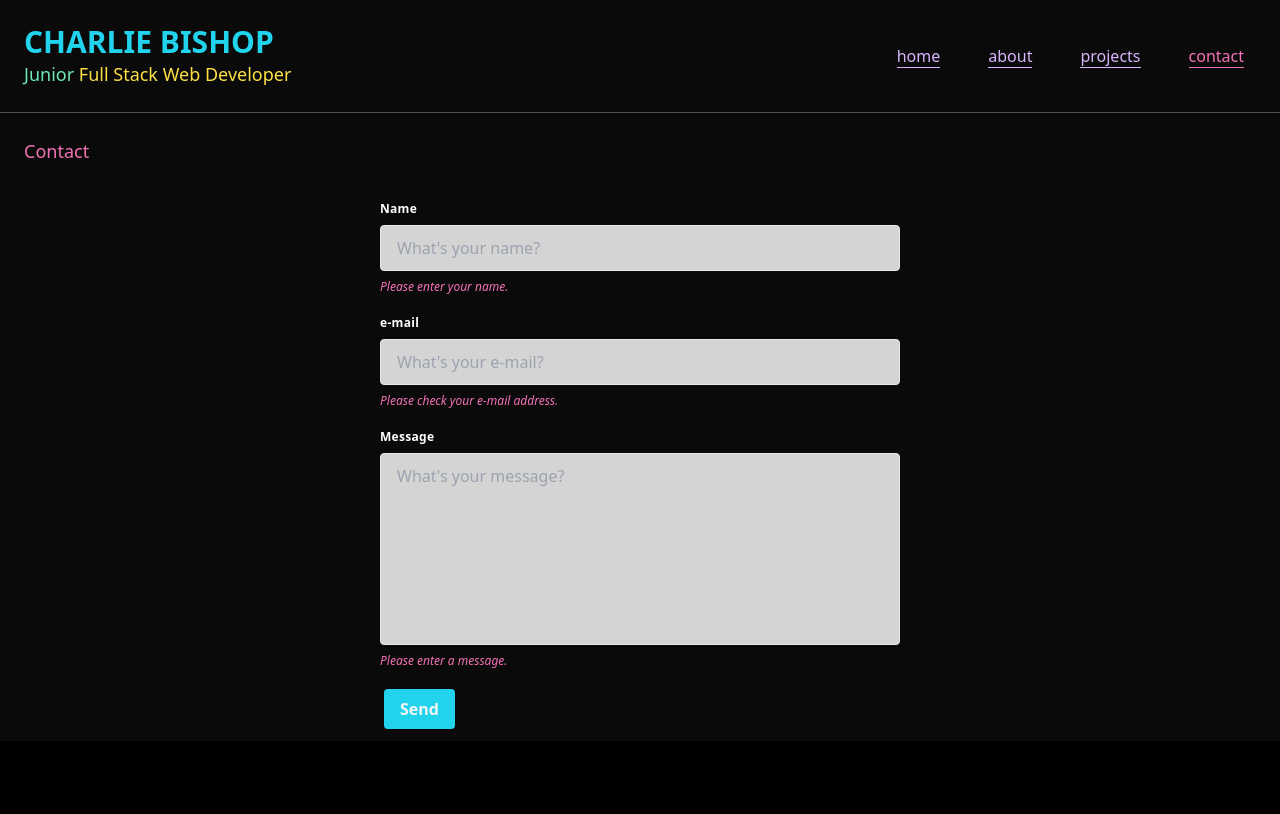
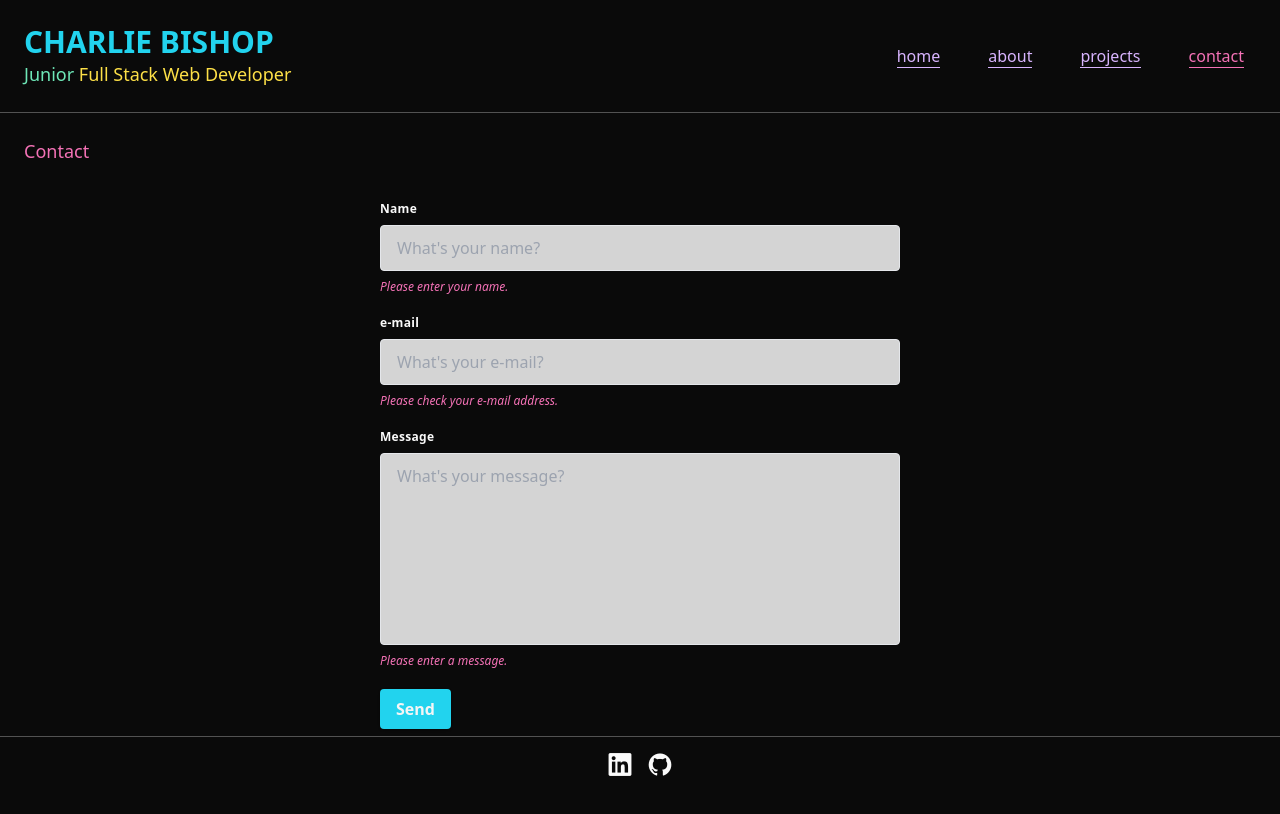
Before and after one commit to charlieBdev/portfolio, a Next.js app: page /contact in a window 1280 px wide. Shown: the top 814 px of the page. Built offline with nearby package versions, Linux system fonts and the light colour scheme.

Commit message:
started form validation

```diff
--- a/package.json
+++ b/package.json
@@ -20,6 +20,7 @@
     "postcss": "8.4.28",
     "react": "18.2.0",
     "react-dom": "18.2.0",
+    "react-hook-form": "^7.45.4",
     "tailwindcss": "3.3.3",
     "typescript": "5.1.6"
   }
--- a/src/app/Components/Footer.tsx
+++ b/src/app/Components/Footer.tsx
@@ -1,43 +1,12 @@
+import Link from "next/link";
+
 export default function Footer() {
     return (
-        <footer className="flex justify-center p-4 sticky bottom-auto text-xl bg-neutral-800">
-            <div className="flex space-x-1">
-                {/* <p>frontend</p> */}
-                    <i className="devicon-html5-plain colored"></i>
-                    {/* <p>HTML</p> */}
-                    <i className="devicon-css3-plain colored"></i>
-                    {/* <p>CSS</p>  */}
-                    <i className="devicon-tailwindcss-plain colored"></i>
-                    {/* <p>Tailwind</p> */}
-                {/* <p>backend</p> */}
-                    <i className="devicon-postgresql-plain colored"></i>
-                    {/* <p>PostgreSQL</p> */}
-                    <i className="devicon-express-original"></i>
-                    {/* <p>Express.js</p> */}
-                {/* <p>languages</p> */}
-                    <i className="devicon-javascript-plain colored"></i>
-                    {/* <p>JavaScript</p> */}
-                {/* <p>frameworks</p> */}
-                    <i className="devicon-react-original colored"></i>
-                    {/* <p>React</p> */}
-                    <i className="devicon-nextjs-original"></i>
-                    {/* <p>Next.js</p> */}
-                {/* <p>testing</p> */}
-                    <i className="devicon-jest-plain"></i>
-                    {/* <p>Jest</p> */}
-                {/* <p>misc</p> */}
-                    <i className="devicon-npm-original-wordmark"></i>
-                    {/* <p>NPM</p> */}
-                    <i className="devicon-nodejs-plain colored"></i>
-                    {/* <p>Node.js</p> */}
-                    <i className="devicon-git-plain"></i>
-                    {/* <p>Git</p> */}
-                    <i className="devicon-vscode-plain colored"></i>
-                    {/* <p>VS Code</p> */}
-                    <i className="devicon-trello-plain colored"></i>
-                    {/* <p>Trello</p> */}
+        <footer className="flex w-full h-16 justify-around p-4 fixed bottom-0 border-t border-neutral-600 text-xl bg-neutral-950">
+            <div className="flex space-x-4">
+                <Link href="https://www.linkedin.com/in/charlie-bishop-4a897314a/"><i className="devicon-linkedin-plain text-2xl"></i></Link>
+                <Link href="https://github.com/charlieBdev"><i className="devicon-github-original text-2xl"></i></Link>
             </div>
-
         </footer>
     )
 }
--- a/src/app/about/page.tsx
+++ b/src/app/about/page.tsx
@@ -5,7 +5,7 @@ import Link from "next/link"
 
 export default function About() {
     return (
-      <main className="flex flex-col bg-neutral-950">
+      <section className="flex flex-col align-center bg-neutral-950">
         <section className="p-6 space-y-1">
           <h2 className="text-lg text-pink-400">About</h2>
           <p>Hey, I have just finished a Software Engineering Bootcamp with <span className="text-neutral-400">Northcoders</span> and am looking for <span className="text-neutral-400">Junior</span> or <span className="text-neutral-400">Entry-level</span> roles in <span className="text-neutral-400">Sheffield</span> or Remote.</p>
@@ -68,7 +68,7 @@ export default function About() {
             <div className="bg-neutral-900 rounded-md p-3 w-full h-44 text-sm sm:w-auto">
               <p className="text-center text-lg text-green-500 p-1">Interests</p>
               <ul className="space-y-1">
-                <li>Current affairs podcasts - The News Agents</li>
+                <li>Current affairs podcasts - News Agents</li>
                 <li>Making beats / Scratching</li>
                 <li>Video games - Zelda</li>
                 <li>Reading non-fiction</li>
@@ -87,6 +87,6 @@ export default function About() {
           placeholder = 'blur'
           height='500'
         /> */}
-      </main>
+      </section>
     )
 }
--- a/src/app/contact/page.tsx
+++ b/src/app/contact/page.tsx
@@ -1,32 +1,53 @@
 "use client"
 
-import React, { useRef } from 'react'
+import React, { useRef, useState } from 'react';
 import emailjs from 'emailjs-com'
+// import { useForm } from 'react-hook-form'
 
-// emailjs.init('your_user_id');
+
+interface FormData {
+  user_name: string
+  user_email: string
+  message: string
+}
 
 export default function Contact() {
 
-  const form = useRef<HTMLFormElement | null>(null);
+  const form = useRef<HTMLFormElement | null>(null)
+  const [isSendError, setIsSendError] = useState<boolean>(false)
+  const [isSuccess, setIsSuccess] = useState<boolean>(false)
 
-  const sendEmail = (e: React.FormEvent<HTMLFormElement>) => {
-    e.preventDefault()
+  const [user_name, setUser_name] = useState<string>('')
+  const [user_email, setUser_email] = useState<string>('')
+  const [message, setMessage] = useState<string>('')
 
-    if (form.current) {
+  const sendEmail = () => {
+
+    const serviceID = 'service_9r37mup'
+    const templateID = 'template_e9avqw4'
+    const userID = 'ax2EtnNRhWQkWQJmN'
+
     // console.log('Form data:', new FormData(form.current));
 
     // make sure to make first an env variable and hidden
-      emailjs.sendForm('service_9r37mup', 'template_e9avqw4', form.current, 'ax2EtnNRhWQkWQJmN')
+    if (form.current && user_name && user_email && message) {
+      emailjs.sendForm(serviceID, templateID, form.current, userID)
       .then((result) => {
-            console.log(result.text)
-        }, (error) => {
-            console.log(error.text)
+          console.log('Email sent: ', result.text)
+          setIsSuccess(true)
+          setUser_name('')
+          setUser_email('')
+          setMessage('')
+      })
+      .catch((error) => {
+          console.log('Email error: ', error.text)
+          setIsSendError(true)
       })
     }
   }
 
   return (
-    <main className="flex flex-col bg-neutral-950">
+    <main className="flex flex-col bg-neutral-950 h-screen">
         <div className="p-6 space-y-1">
           <h2 className="text-lg text-pink-400">Contact</h2>
         </div>
@@ -45,11 +66,16 @@ export default function Contact() {
               </label>
               <input
                 className="autofocus appearance-none block w-full bg-neutral-300 text-neutral-900 border border-gray-200 rounded py-3 px-4 mb-2 leading-tight focus:outline-none focus:bg-white"
+                id="user_name"
                 name="user_name"
                 type="text"
                 placeholder="What's your name?"
+                value={user_name}
+                onChange={(e) => setUser_name(e.target.value)}
               />
+              {user_name.length < 1 && (
                 <p className="text-pink-400 text-xs italic">Please enter your name.</p>
+              )}
             </div>
           </div>
           <div className="flex flex-wrap -mx-3 mb-5">
@@ -62,11 +88,16 @@ export default function Contact() {
               </label>
               <input
                 className="appearance-none block w-full bg-neutral-300 text-neutral-900 border border-gray-200 rounded py-3 px-4 mb-2 leading-tight focus:outline-none focus:bg-white"
+                id="user_email"
                 name="user_email"
                 type="email"
                 placeholder="What's your e-mail?"
+                value={user_email}
+                onChange={(e) => setUser_email(e.target.value)}
               />
+              {user_email.length < 1 && (
                 <p className="text-pink-400 text-xs italic">Please check your e-mail address.</p>
+              )}
             </div>
           </div>
           <div className="flex flex-wrap -mx-3 mb-5">
@@ -79,23 +110,33 @@ export default function Contact() {
               </label>
               <textarea
                 className=" no-resize appearance-none block w-full bg-neutral-300 text-neutral-900 border border-gray-200 rounded py-3 px-4 mb-2 leading-tight focus:outline-none focus:bg-white h-48 resize-none"
+                id="message"
                 name="message"
                 placeholder="What's your message?"
+                value={message}
+                onChange={(e) => setMessage(e.target.value)}
               >
               </textarea>
+              {message.length < 1 && (
                 <p className="text-pink-400 text-xs italic">Please enter a message.</p>
+              )}
             </div>
           </div>
-          <div className="md:flex md:items-center">
-            <div className="md:w-1/3">
+          <div className="md:flex md:items-center -mx-3 mb-5">
+            <div className="md:w-1/3 px-2">
               <button
-                className="shadow bg-cyan-400 hover:bg-cyan-600 focus:shadow-outline focus:outline-none text-neutral-100 font-bold py-2 px-4 rounded"
+                className="shadow bg-cyan-400 hover:bg-cyan-600 focus:shadow-outline focus:outline-none text-neutral-100 font-bold py-2 px-4 mb-2 rounded"
                 type="submit"
               >
                 Send
               </button>
+              {isSendError ? (
+                <p className="text-pink-400 text-xs italic">Oops! Please try again.</p>
+              ) : isSuccess ? (
+                <p className="text-green-500 text-xs italic">Message sent!</p>
+              ) : null
+            }
             </div>
-            <div className="md:w-2/3"></div>
           </div>
         </form>
     </main>
--- a/src/app/globals.css
+++ b/src/app/globals.css
@@ -2,16 +2,6 @@
 @tailwind components;
 @tailwind utilities;
 
-
-body {
-  background-color: black;
-  color: white;
-}
-
-/* .active-link {
-  color: rgb(244 114 182);
-  border-bottom: 1px solid rgb(244 114 182);
-} */
 
 .hideMenuNav {
   display: none;
--- a/src/app/layout.tsx
+++ b/src/app/layout.tsx
@@ -1,7 +1,7 @@
 import './globals.css'
 import type { Metadata } from 'next'
 import Nav from './Components/Nav'
-import Header from './Components/Header'
+import Footer from './Components/Footer'
 
 
 export const metadata: Metadata = {
@@ -17,12 +17,15 @@ export default function RootLayout({
   return (
     <>
       <html lang="en">
-      {/* <link rel="preload" href="http://localhost:3000/_next/static/css/app/layout.css?v=1692705175269" as="style" onLoad="this.onload=null;this.rel='stylesheet'" /> */}
-      {/* <link rel="stylesheet" href="https://cdn.jsdelivr.net/gh/devicons/devicon@v2.15.1/devicon.min.css" /> */}
-        <body className="flex flex-col h-screen">
-          <Nav />
-          {children}
-          {/* <Footer /> */}
+        <head>
+          <link rel="stylesheet" href="https://cdn.jsdelivr.net/gh/devicons/devicon@v2.15.1/devicon.min.css" />
+        </head>
+        <body className="mb-12 pb-4 bg-neutral-950 text-neutral-50">
+          <div>
+            <Nav />
+            {children}
+            <Footer />
+          </div>
         </body>
       </html>
     </>
--- a/src/app/projects/page.tsx
+++ b/src/app/projects/page.tsx
@@ -1,6 +1,6 @@
 export default function Projects() {
     return (
-      <main className="flex flex-col bg-neutral-950">
+      <main className="flex flex-col min-h-screen bg-neutral-950">
         <section className="p-6 space-y-1">
           <h2 className="text-lg text-pink-400">Projects</h2>
         </section>
```
Also changed, not shown: src/app/page.tsx (+9 -8 lines), 1 other file (tests, documents, lock files or other folders). Lines whose indentation alone changed are shown as unchanged.
